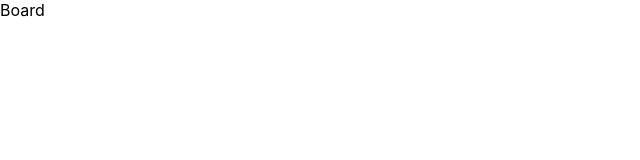
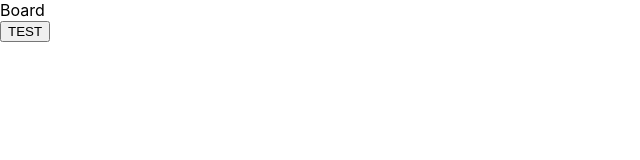
Before and after one commit to SeungHyunH/ReactEightQueensProblem, a React (Create React App) app in the folder react_eight_queens_problem/: page / in a window 1280 px wide. Shown: the top 160 px of the page, without its empty margins (0-640 px from the left). Built offline with nearby package versions, Linux system fonts and the light colour scheme.

Commit message:
test환경

```diff
--- a/react_eight_queens_problem/src/components/Board.jsx
+++ b/react_eight_queens_problem/src/components/Board.jsx
@@ -1,8 +1,11 @@
 import React from 'react'
-
+import * as util from '../util/solve';
 const Board = () => {
   return (
-    <div>Board</div>
+    <>
+      <div>Board</div>
+      <button onClick={()=>util.solve(5)}>TEST</button>
+    </>
   )
 }
 
--- /dev/null
+++ b/react_eight_queens_problem/src/util/solve.js
@@ -0,0 +1,3 @@
+export function solve(BOARD_SIZE){
+
+}
```
